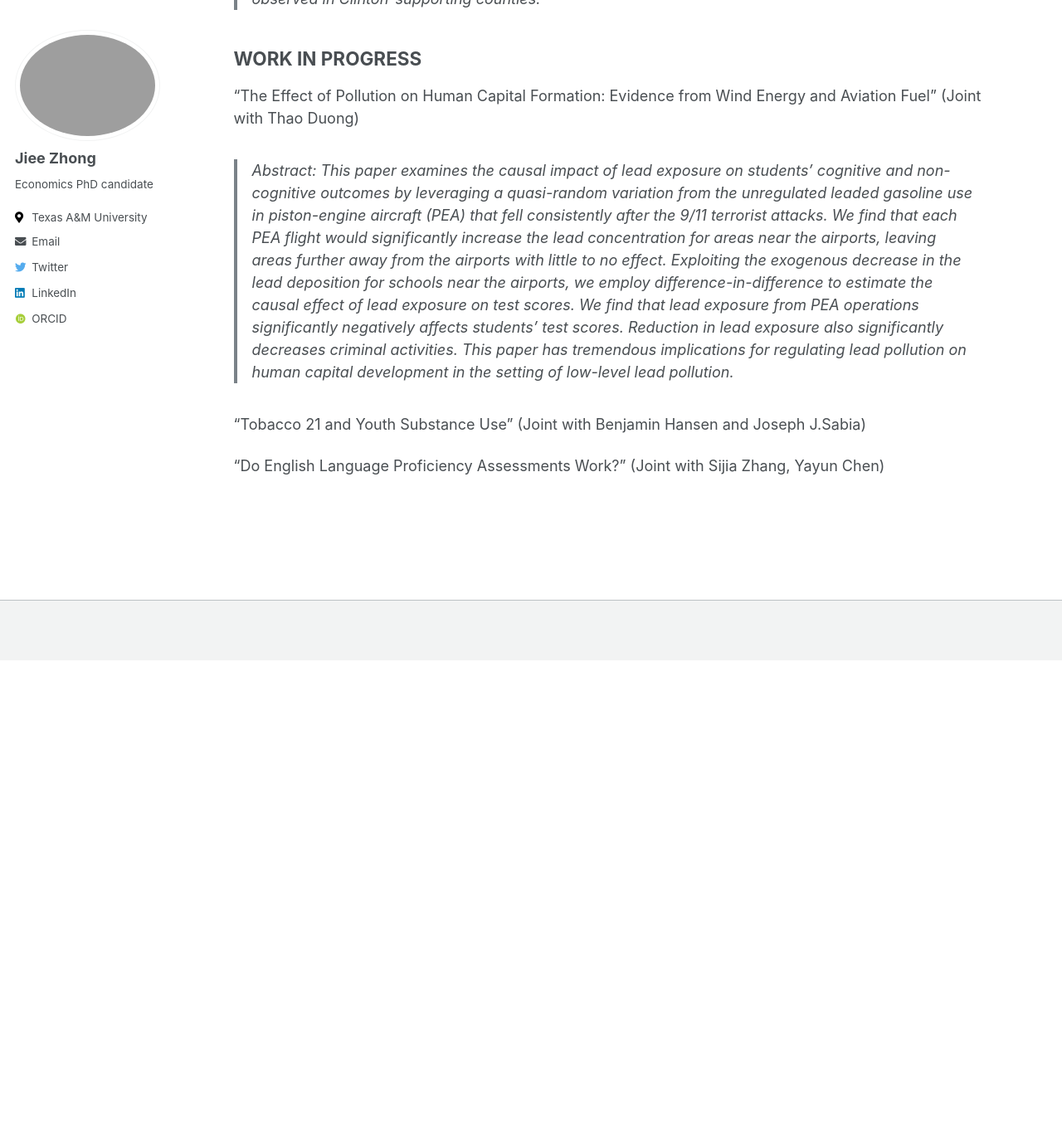
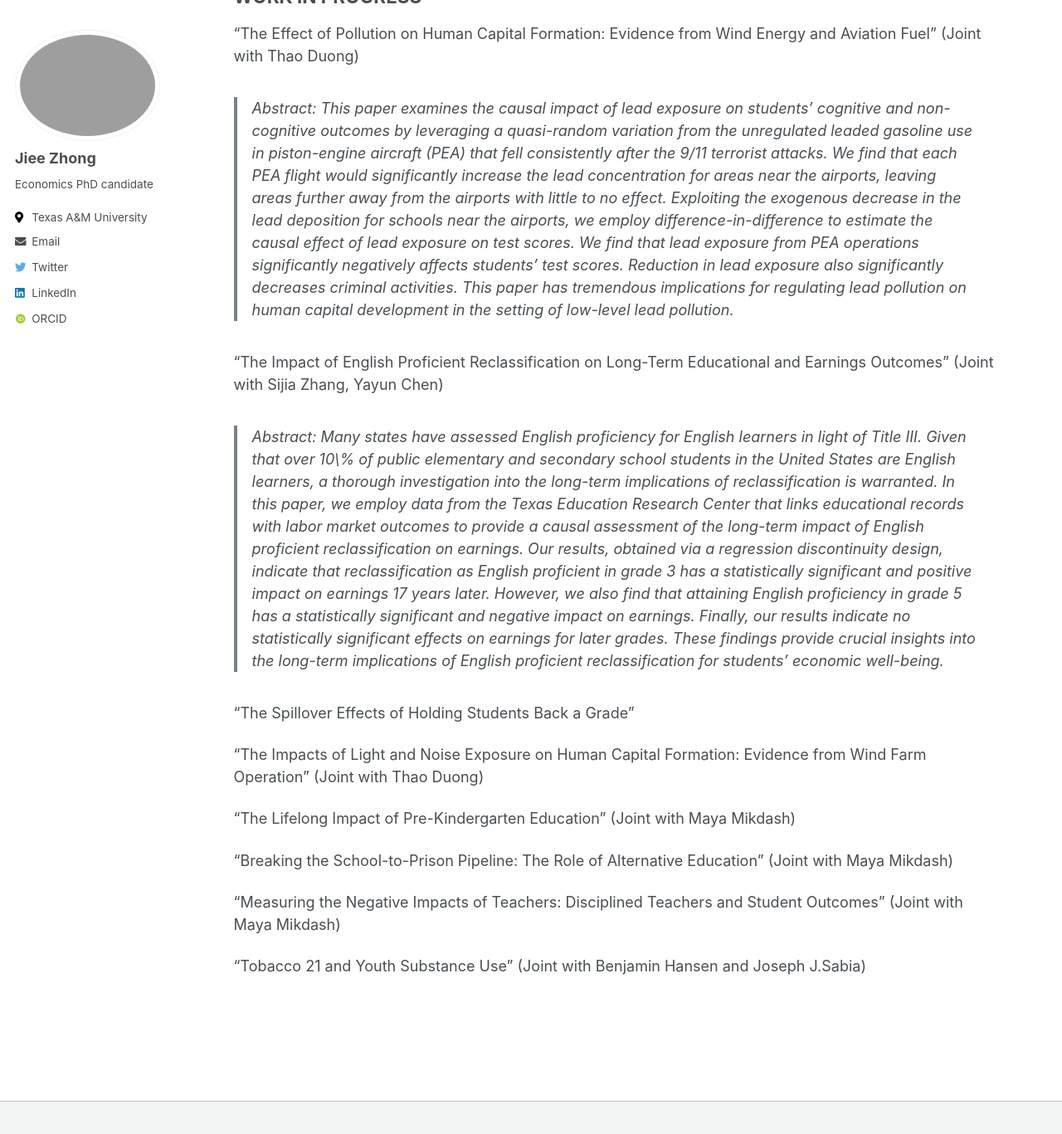
Before and after one commit to jieezhong/jieezhong.github.io, a Jekyll site: the page built from _pages/research.md, in a window 1280 px wide and 1400 px high, scrolled down 1271 px. Shown: the top 1367 px of the window at 83% size. Built offline with Jekyll 4.4.1, drawn with Linux system fonts in a browser that asks for light colours; some web fonts are replaced; before the commit the page ends 2067 px from its top, so only the background shows below that.

Commit message:
Update research.md

```diff
--- a/_pages/research.md
+++ b/_pages/research.md
@@ -11,7 +11,7 @@ author_profile: true
 
 > Abstract: This paper provides the first causal evidence of the effects of grade retention on labor market outcomes using Texas’ policy of retaining third graders who fail a reading test. The fuzzy regression discontinuity design estimates show that grade retention reduces earnings 15 years later by $4513 (35%), raising violence and absenteeism and reducing high school graduation rates. These findings suggest that grade retention is ineffective in aiding struggling students to catch up academically and disadvantages them in the labor market. Moreover, higher retention rates among Black and Hispanic students, coupled with significant reductions in earnings, contribute to perpetuating racial earnings inequality.
 
-<img src='/images/research/wage15y_all(ch).png' width='500'>
+<img src='/images/research/wage15y_all(ch).png' width='400'>
 
 
  "Can Social Media Rhetoric Incite Hate Incidents? Evidence from Trump's "Chinese Virus" Tweets" (corresponding author, joint with Andy Cao and Jason M. Lindo), and
@@ -25,6 +25,19 @@ author_profile: true
 
 > Abstract: This paper examines the causal impact of lead exposure on students’ cognitive and non-cognitive outcomes by leveraging a quasi-random variation from the unregulated leaded gasoline use in piston-engine aircraft (PEA) that fell consistently after the 9/11 terrorist attacks. We find that each PEA flight would significantly increase the lead concentration for areas near the airports, leaving areas further away from the airports with little to no effect. Exploiting the exogenous decrease in the lead deposition for schools near the airports, we employ difference-in-difference to estimate the causal effect of lead exposure on test scores. We find that lead exposure from PEA operations significantly negatively affects students’ test scores. Reduction in lead exposure also significantly decreases criminal activities. This paper has tremendous implications for regulating lead pollution on human capital development in the setting of low-level lead pollution.
 
+
+"The Impact of English Proficient Reclassification on Long-Term Educational and Earnings Outcomes" (Joint with Sijia Zhang, Yayun Chen)
+
+> Abstract: Many states have assessed English proficiency for English learners in light of Title III. Given that over 10\% of public elementary and secondary school students in the United States are English learners, a thorough investigation into the long-term implications of reclassification is warranted. In this paper, we employ data from the Texas Education Research Center that links educational records with labor market outcomes to provide a causal assessment of the long-term impact of English proficient reclassification on earnings. Our results, obtained via a regression discontinuity design, indicate that reclassification as English proficient in grade 3 has a statistically significant and positive impact on earnings 17 years later. However, we also find that attaining English proficiency in grade 5 has a statistically significant and negative impact on earnings. Finally, our results indicate no statistically significant effects on earnings for later grades. These findings provide crucial insights into the long-term implications of English proficient reclassification for students' economic well-being.
+
+"The Spillover Effects of Holding Students Back a Grade"
+
+"The Impacts of Light and Noise Exposure on Human Capital Formation: Evidence from Wind Farm Operation" (Joint with Thao Duong)
+
+"The Lifelong Impact of Pre-Kindergarten Education" (Joint with Maya Mikdash)
+
+"Breaking the School-to-Prison Pipeline: The Role of Alternative Education" (Joint with Maya Mikdash)
+
+"Measuring the Negative Impacts of Teachers: Disciplined Teachers and Student Outcomes" (Joint with Maya Mikdash)
+
 "Tobacco 21 and Youth Substance Use" (Joint with Benjamin Hansen and Joseph J.Sabia)
-
-"Do English Language Proficiency Assessments Work?" (Joint with Sijia Zhang, Yayun Chen)
```
